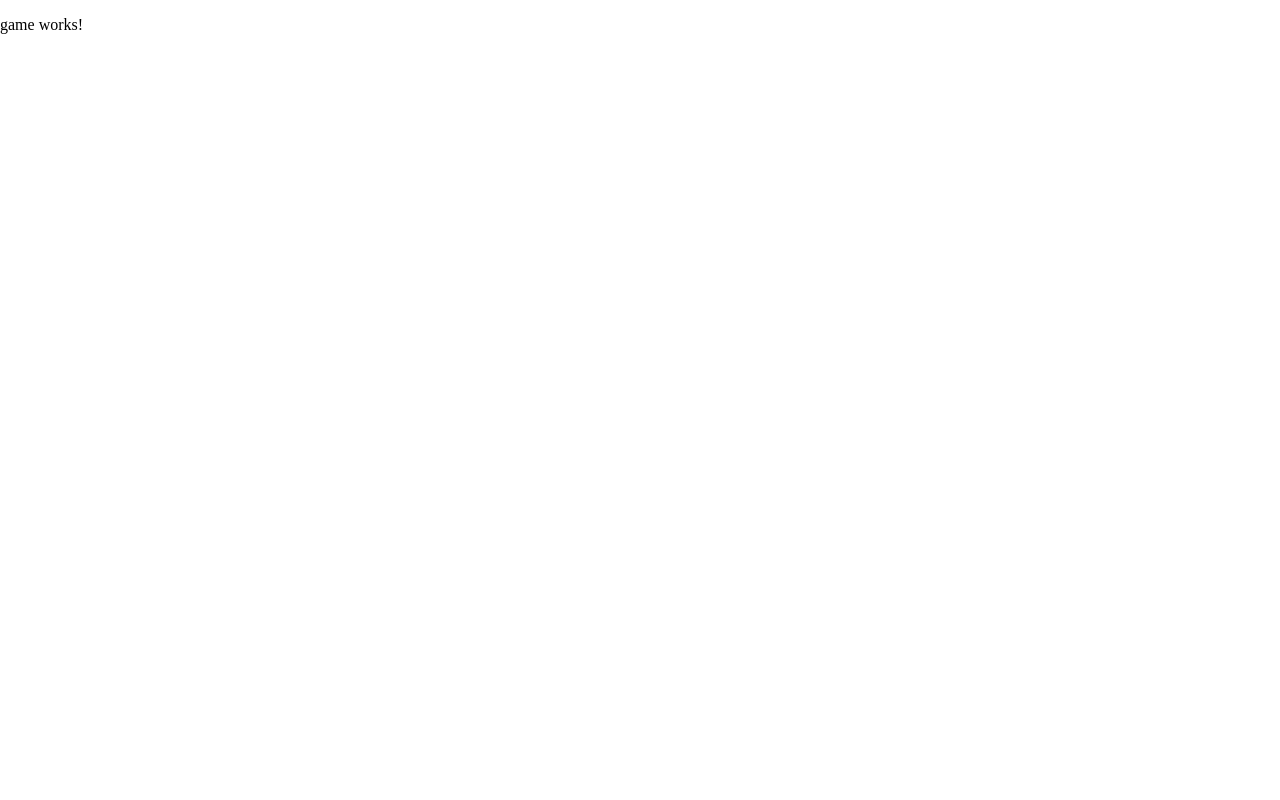
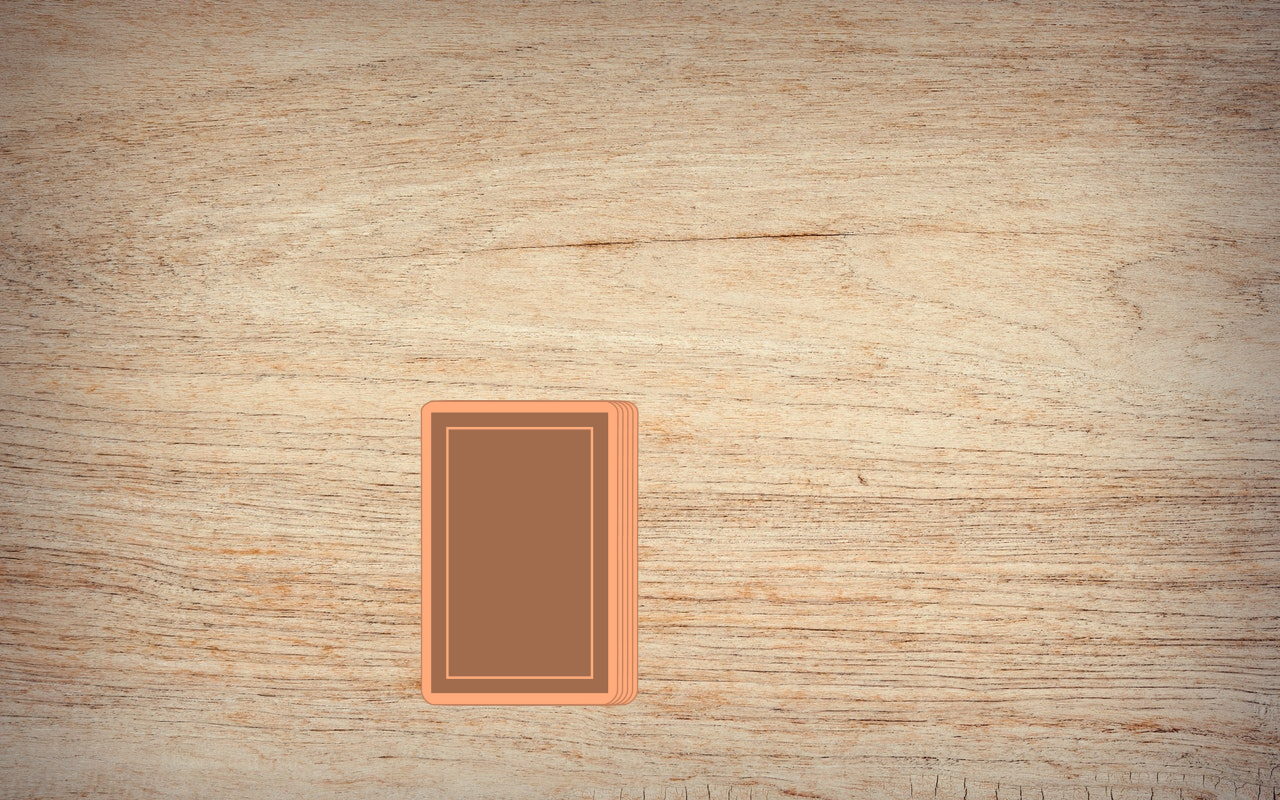
Before and after one commit to Traumzerfetzerin/Ring-of-Fire, an Angular app: page /game in a window 1280 px wide. Built offline with nearby package versions, Linux system fonts and the light colour scheme.

Commit message:
Display card stack with ngFor

```diff
--- a/src/app/game/game.component.html
+++ b/src/app/game/game.component.html
@@ -1 +1,8 @@
-<p>game works!</p>
+<div class="field">
+
+    <div class="card-stack">
+        <img [ngStyle]="{'right.px': i*5}" *ngFor="let c of [0,1,2,3,4]; let i = index;"
+            src="/assets/img/cards/card_cover.png" alt="">
+    </div>
+
+</div>
--- a/src/app/game/game.component.scss
+++ b/src/app/game/game.component.scss
@@ -0,0 +1,18 @@
+.field {
+    width: 100vw;
+    height: 100vh;
+    max-width: 100%;
+    background-image: url('/assets/img/board.jpg');
+    background-size: cover;
+    display: flex;
+    justify-content: center;
+    align-items: center;
+}
+
+.card-stack {
+    position: relative;
+    img {
+        position: absolute;
+        width: 200px;
+    }
+}
--- a/src/app/game/game.component.ts
+++ b/src/app/game/game.component.ts
@@ -1,9 +1,10 @@
 import { Component } from '@angular/core';
+import { CommonModule } from '@angular/common';
 
 @Component({
   selector: 'app-game',
   standalone: true,
-  imports: [],
+  imports: [CommonModule],
   templateUrl: './game.component.html',
   styleUrl: './game.component.scss'
 })
--- a/src/app/startscreen/startscreen.component.html
+++ b/src/app/startscreen/startscreen.component.html
@@ -1,7 +1,7 @@
 <div class="startscreen">
-    <img src="..//src/assets/img/startbox.png" alt="">
+    <img src="/assets/img/startbox.png" alt="">
 
     <div class="start-label-box">
-        <img (click)="newGame()" src="..//src/assets/img/startlabel.png" alt="">
+        <img (click)="newGame()" src="/assets/img/startlabel.png" alt="">
     </div>
 </div>
```
